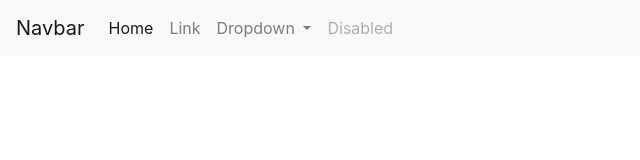
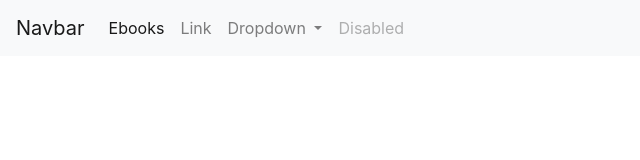
Before and after one commit to agarwalamit2106/MyWeb, a plain HTML site: page index.html in a window 1280 px wide. Shown: the full height of the page, 0-640 px from the left. Drawn offline with nearby package versions, Linux system fonts and the light colour scheme.

Commit message:
added books name

```diff
--- a/index.html
+++ b/index.html
@@ -20,7 +20,7 @@
         <div class="collapse navbar-collapse" id="navbarSupportedContent">
           <ul class="navbar-nav mr-auto">
             <li class="nav-item active">
-              <a class="nav-link" href="#">Home <span class="sr-only">(current)</span></a>
+              <a class="nav-link" href="#">Ebooks <span class="sr-only">(current)</span></a>
             </li>
             <li class="nav-item">
               <a class="nav-link" href="#">Link</a>
```
